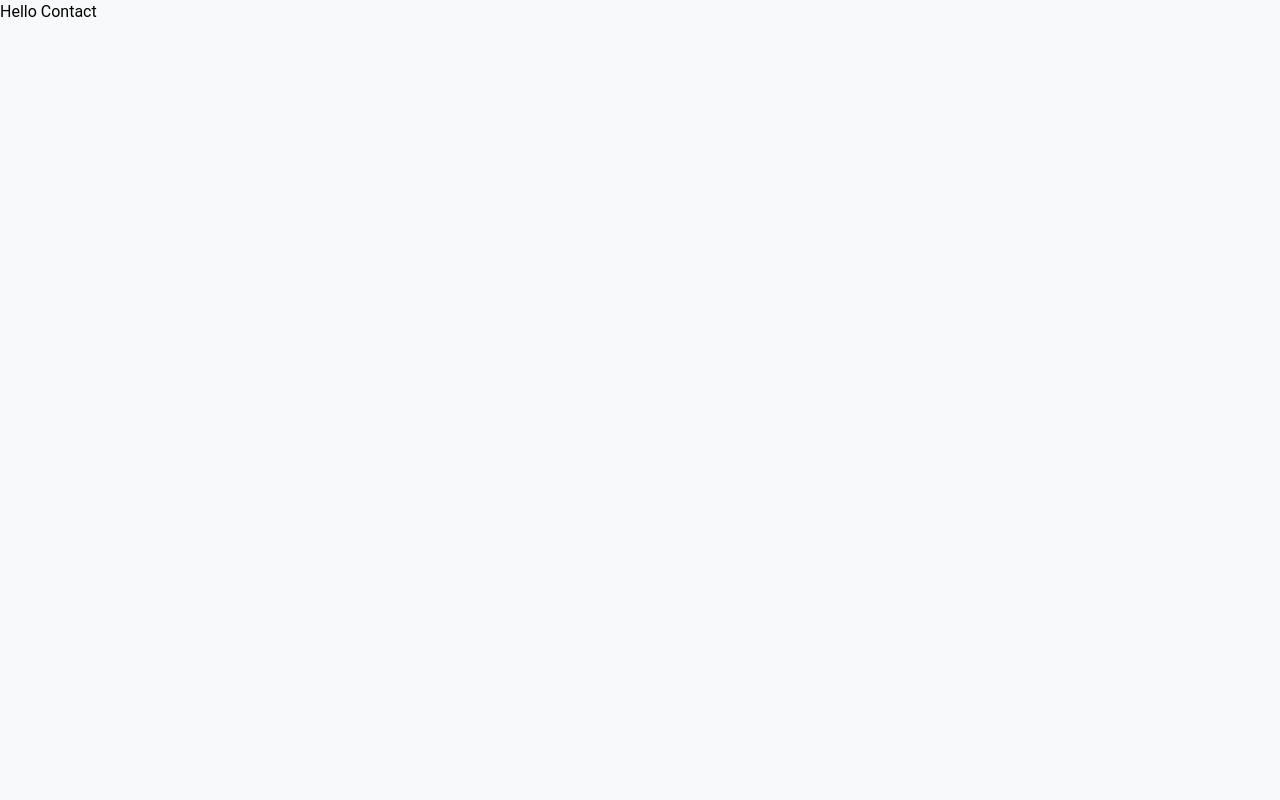
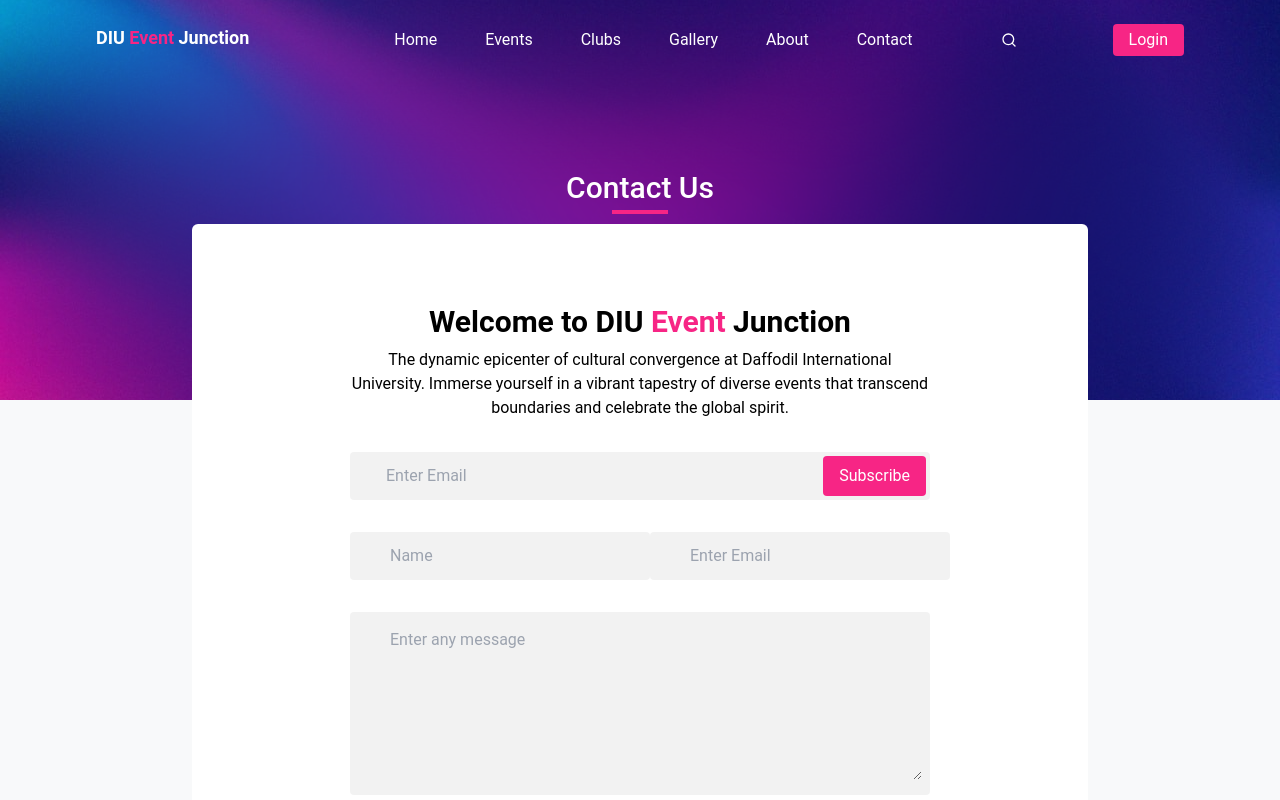
Before and after one commit to MdTamimAhamed/diu-event-junction, a React (Vite) app: page /contact in a window 1280 px wide. Shown: the top 800 px of the page. Built offline with nearby package versions, Linux system fonts and the light colour scheme.

Commit message:
Contact_page

```diff
--- a/src/components/pages/Contact.jsx
+++ b/src/components/pages/Contact.jsx
@@ -1,11 +1,77 @@
-import React from 'react'
+import React, { useState, useEffect } from 'react'
+import HeroSection from '../client-components/HeroSection'
+import HomeHeader from '../headers/HomeHeader'
+import Footer from '../footer/Footer'
+import {FaFacebookSquare,FaGithubSquare} from 'react-icons/fa'
+import {RiInstagramFill} from 'react-icons/ri'
+import { Link} from 'react-router-dom'
+import jwtDecode from 'jwt-decode'
+
 
 function Contact() {
+  // const [userLoggedIn, setUserLoggedIn] = useState(null);
+
+  // useEffect(() => {
+  //   const token = localStorage.getItem("user-token");
+
+  //   if (token) {
+  //     const userDetails = jwtDecode(token);
+  //     const userName = userDetails.firstName;
+  //     const userNameFirstLetter = userName.charAt(0);
+  //     setUserLoggedIn(userNameFirstLetter);
+  //   }
+  // }, []);
   return (
     <>
-    <div>
-        <h1>Hello Contact</h1>
+   <div className=''>
+        {/* home header*/}
+        <HomeHeader
+          // user={userLoggedIn}
+        />
+
+
+        {/* blur background*/}
+        <div className=''>
+          <HeroSection
+            pageName='Contact Us'
+          />
+
+          <div className='relative -mt-44 max-w-4xl bg-white h-auto mx-auto pb-20 rounded-md '>
+                <h1 className='text-center font-bold text-3xl pt-20'>Welcome to <span className=" text-black text-3xl font-bold">DIU <span className='text-secondary font-bold' >Event</span> Junction</span></h1>
+
+                <p className='relative w-[580px] mx-auto text-center mt-2'>
+                  The dynamic epicenter of cultural convergence at Daffodil International University.
+                  Immerse yourself in a vibrant tapestry of diverse events that transcend boundaries and celebrate the global spirit.
+                </p>
+
+                  <div className='mx-auto relative w-[580px] bg-[rgba(0,0,0,0.05)] mt-8 px-1 py-2 rounded'>
+                        <input type="text" placeholder='Enter Email' className='py-1 pl-8 outline-none bg-transparent' />
+                        <button className='absolute right-1 bg-secondary  text-white px-4 py-2 top-[50%] translate-y-[-50%] rounded'>Subscribe</button>
+                  </div>
+
+                  <div className='flex w-[580px] mx-auto justify-between items-center    ' >
+                    <div className='  bg-[rgba(0,0,0,0.05)] mt-8 px-10 py-2 rounded'>
+                        <input type="text" placeholder='Name' className='py-1 text-left outline-none bg-transparent' />
+                    </div>
+                    <div className='  bg-[rgba(0,0,0,0.05)] mt-8 px-10 py-2 rounded'>
+                        <input type="text" placeholder='Enter Email' className='py-1 text-left outline-none bg-transparent' />
+                    </div>
+                  </div>
+                  <div className=' relative  w-[580px] mx-auto bg-[rgba(0,0,0,0.05)] mt-8 px-2 pl-10 py-2 rounded'>
+
+                      <textarea name="text" placeholder='Enter any message' cols="30" rows="6" className='py-2 w-full text-left outline-none bg-transparent' ></textarea>
+
+                    </div>
+                    <div className='w-[580px] mx-auto mt-8'>
+                    <button className=' w-full bg-secondary  text-white px-4 py-4 rounded'>Subscribe</button> </div>
+            </div>
+        </div>
+
+
+
+      <Footer/>
     </div>
+
     </>
   )
 }
```
